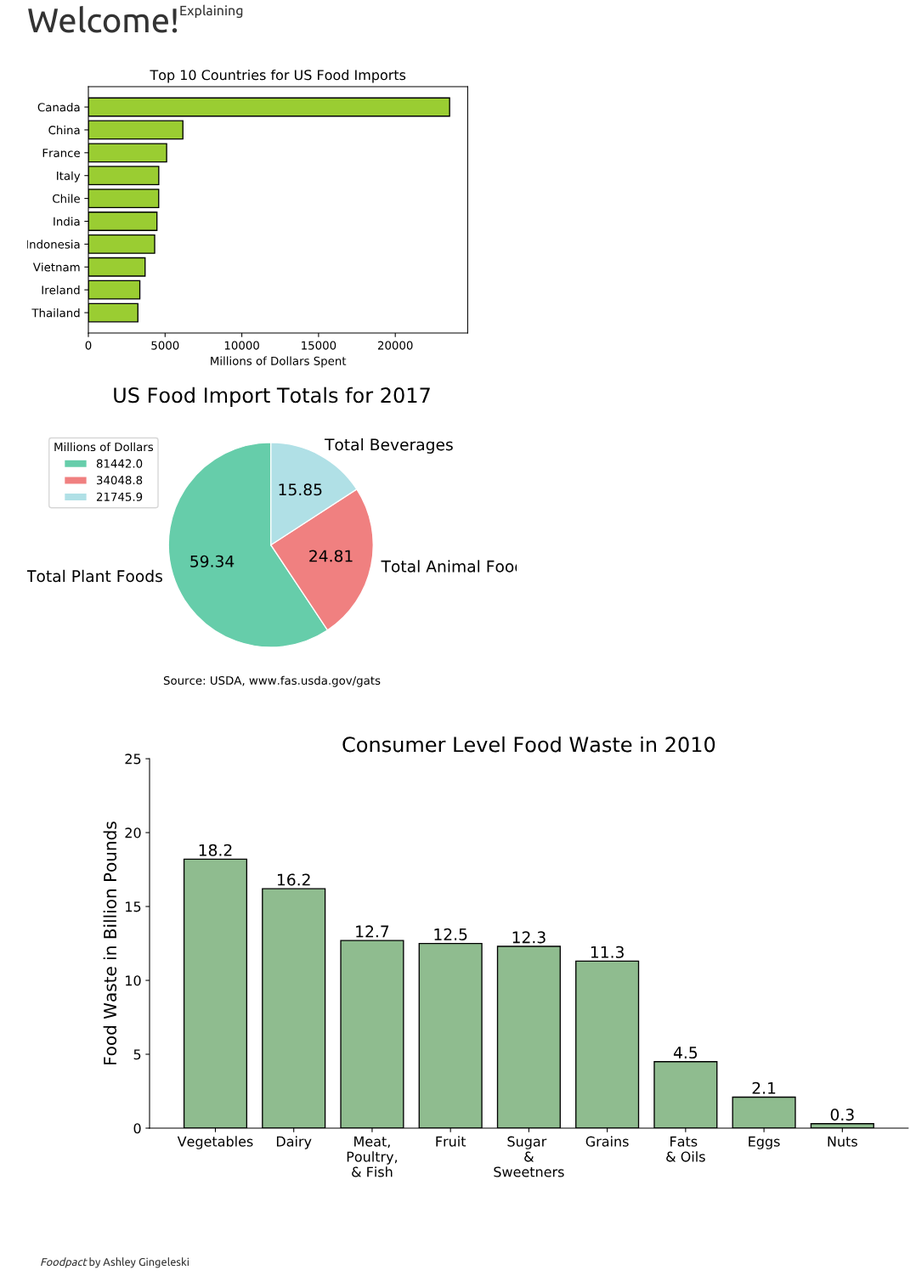
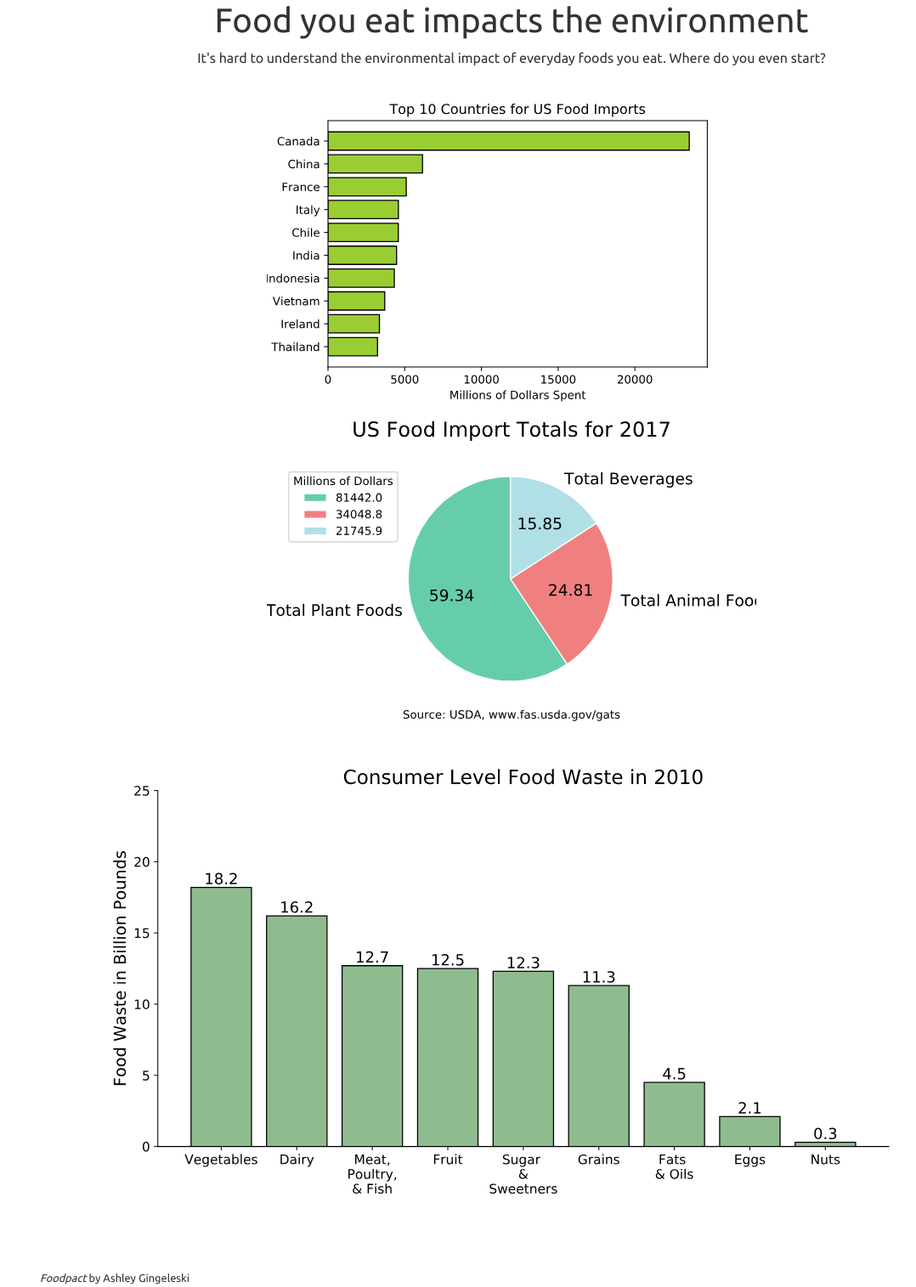
Before and after one commit to ashleylizg/foodpact, a Flask app: page / in a window 1280 px wide. Shown: the part 56-1571 px from the top of the page at 85% size, without its empty margins (38-1116 px from the left). Before the commit the page ends 1549 px from the top, so only its background shows below. Run offline with Flask 2, Linux system fonts and the light colour scheme; parts of the project's set-up code (start-up, migrations or seed data) failed here and were passed over; some libraries are stand-ins or nearby versions.

Commit message:
#5 help align + center homepage elements

```diff
--- a/project/client/templates/main/home.html
+++ b/project/client/templates/main/home.html
@@ -4,20 +4,29 @@
 
 <div class="body-content">
   <div class="row">
-    <h1>Welcome!</h1>
-    <p>Explaining</p>
+    <div class="col-md-12 text-center">
+      <h1>Food you eat impacts the environment</h1>
+    </div>
   </div>
   <div class="row">
-    <!-- graph -->
-    <img src="{{ url_for('static', filename='img/top_countries_food_imports.svg') }}">
+    <div class="col-md-12 text-center">
+      <p>It's hard to understand the environmental impact of everyday foods you eat. Where do you even start?</p>
+    </div>
   </div>
   <div class="row">
-    <!-- graph -->
-    <img src="{{ url_for('static', filename='img/food_import_cat_totals.svg') }}">
+    <div class="col-md-12 text-center">
+      <img class="img-fluid" src="{{ url_for('static', filename='img/top_countries_food_imports.svg') }}">
+    </div>
   </div>
   <div class="row">
-    <!-- graph -->
-    <img src="{{ url_for('static', filename='img/food_waste_2010.svg') }}">
+    <div class="col-md-12 text-center">
+      <img class="img-fluid" src="{{ url_for('static', filename='img/food_import_cat_totals.svg') }}">
+    </div>
+  </div>
+  <div class="row">
+    <div class="col-md-12 text-center">
+      <img class="img-fluid" src="{{ url_for('static', filename='img/food_waste_2010.svg') }}">
+    </div>
   </div>
 </div>
 
```
